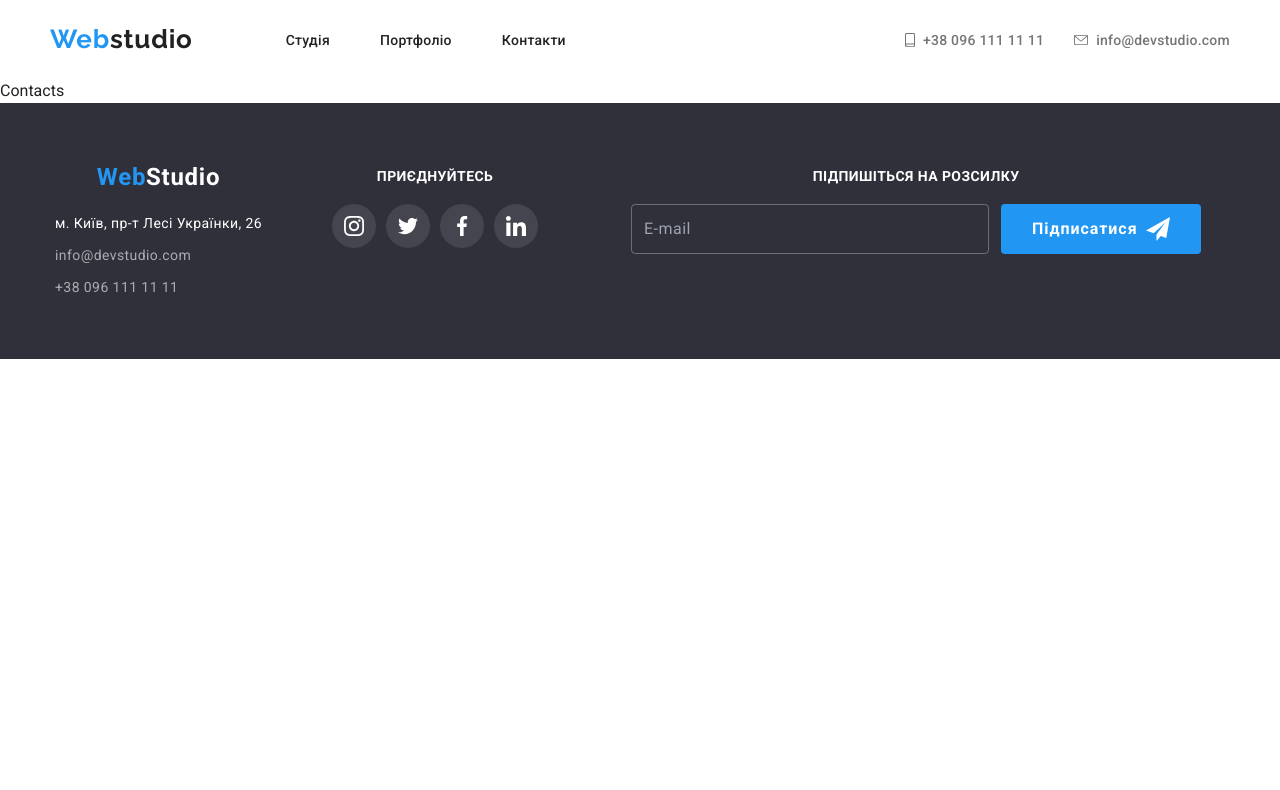
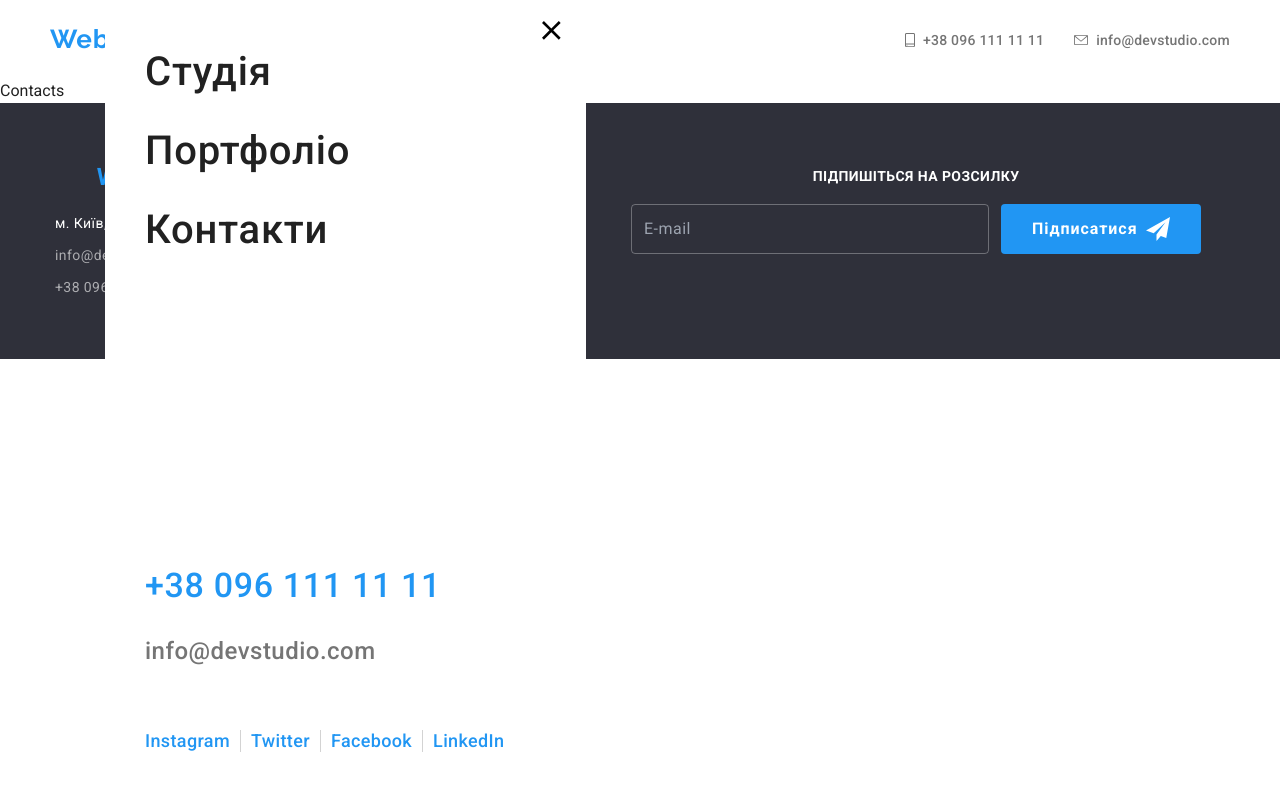
Before and after one commit to PavloGram/web-studio-next, a Next.js app: page /contacts in a window 1280 px wide. Shown: the top 790 px of the page. Built offline with nearby package versions, Linux system fonts and the light colour scheme.

Commit message:
add modal scroll

```diff
--- a/app/components/Header.jsx
+++ b/app/components/Header.jsx
@@ -10,13 +10,12 @@
 import styles from "../ui/styles/header.module.css";
 
 export default function Header() {
-  const [showMobMenu, setShowMobMenu] = useState(false);
+  const [showMobMenu, setShowMobMenu] = useState(true);
   const path = usePathname();
 
   return (
     <header className={styles.headerSection}>
-
-          <section className={styles.headerSectionLogoAndNavSection}>
+      <section className={styles.headerSectionLogoAndNavSection}>
         <h2>
           <Link
             href="/"
@@ -104,9 +103,14 @@
           </Link>
         </article>
       </section>
+
       <section
-        className={`${styles.headerSectionMobMenuSection} translate-x-[-50%]
-         ${showMobMenu ? "translate-y-[0]" : "translate-y-[-100%]"}
+        className={`${styles.headerSectionMobMenuSection}
+         ${
+           showMobMenu
+             ? "opacity-100 pointer-events-auto"
+             : "opacity-0 pointer-events-none"
+         }
          `}
       >
         <h2 className="visually-hidden">Мобільне меню</h2>
@@ -216,8 +220,6 @@
           </section>
         </section>
       </section>
-
-
     </header>
   );
 }
--- a/app/ui/styles/header.module.css
+++ b/app/ui/styles/header.module.css
@@ -1,5 +1,5 @@
 .headerSection {
-  /* width: 100%; */
+  position: relative;
   max-width: 480px;
   margin: 0 auto;
   padding: 15px 10px;
@@ -148,13 +148,14 @@
   fill: #2196f3;
 }
 
+
 .headerSectionMobMenuSection {
   /*     translate-x-[-50%] transition-transform duration-300 px-10 py-12 flex flex-col justify-between */
   position: fixed;
   top: 0;
-  left: 50%;
-  width: 100%;
-  max-width: 481px;
+  left: 105px;
+
+  width: 481px;
   height: 100%;
   background: #ffffff;
   padding: 48px 40px;
@@ -162,7 +163,7 @@
   flex-direction: column;
   justify-content: space-between;
 
-  transition-property: transform;
+  transition-property: opacity;
   transition-timing-function: cubic-bezier(0.4, 0, 0.2, 1);
   transition-duration: 300ms;
   z-index: 10;
--- a/app/ui/styles/hero.module.css
+++ b/app/ui/styles/hero.module.css
@@ -82,6 +82,7 @@
   width: 100%;
   height: 100%;
   display: flex;
+  overflow-y: auto;
   justify-content: center;
   background: rgba(0, 0, 0, 0.2);
   transition-property: opacity;
```
